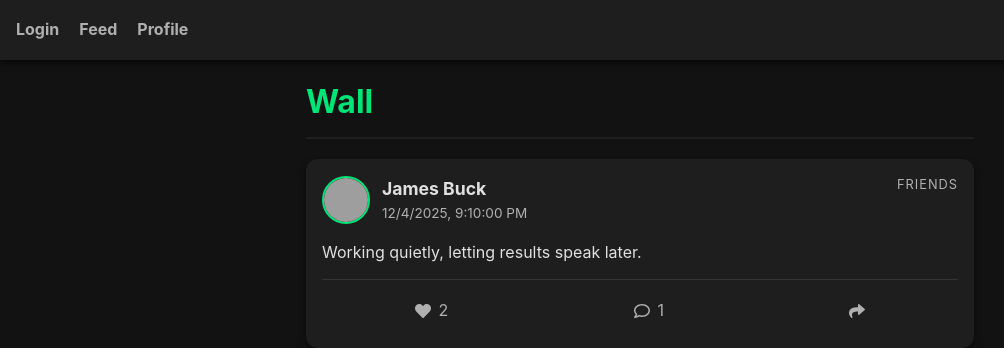
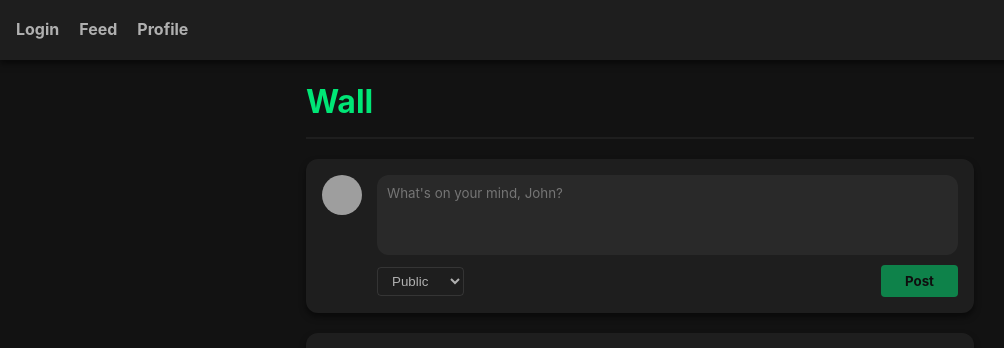
Before and after one commit to UniversityOfGdanskProjects/projekt-frontend-development-2025-2026-antek-bal, a React (Vite) app: page / in a window 1280 px wide. Shown: the top 348 px of the page, without its empty margins (0-1004 px from the left). Built offline with nearby package versions, Linux system fonts and the light colour scheme; grey boxes are pictures that could not be loaded.

Commit message:
Basic method for creating new post and some style

```diff
--- a/src/components/PostForm.jsx
+++ b/src/components/PostForm.jsx
@@ -0,0 +1,63 @@
+import {useState} from 'react';
+import './PostForm.scss';
+import {users} from '../data/mockData';
+
+function CreatePostForm({onAddPost}) {
+    const [content, setContent] = useState('');
+    const [visibility, setVisibility] = useState('public');
+
+    const currentUser = users.find(u => u.id === 1);
+
+    const handleSubmit = (e) => {
+        e.preventDefault();
+
+        if (!content.trim()) return;
+
+        const newPost = {
+            id: Date.now(),
+            author: currentUser.id,
+            description: content,
+            media: null,
+            date: new Date().toISOString(),
+            likes: 0,
+            comments: [],
+            visibility: visibility
+        };
+
+        onAddPost(newPost);
+
+        setContent('');
+    };
+
+    return (
+        <div className="create-post-card">
+            <div className="form-header">
+                <img src={currentUser.avatar} alt="me" className="avatar"/>
+                <div className="inputs">
+                    <textarea
+                        placeholder={`What's on your mind, ${currentUser.name}?`}
+                        value={content}
+                        onChange={(e) => setContent(e.target.value)}
+                    />
+
+                    <div className="form-actions">
+                        <select
+                            value={visibility}
+                            onChange={(e) => setVisibility(e.target.value)}
+                        >
+                            <option value="public">Public</option>
+                            <option value="friends">Friends</option>
+                            <option value="private">Private</option>
+                        </select>
+
+                        <button onClick={handleSubmit} disabled={!content.trim()}>
+                            Post
+                        </button>
+                    </div>
+                </div>
+            </div>
+        </div>
+    );
+}
+
+export default CreatePostForm;
--- a/src/components/PostForm.scss
+++ b/src/components/PostForm.scss
@@ -0,0 +1,82 @@
+@import '../styles/variables';
+
+.create-post-card {
+  background-color: $surface-color;
+  border-radius: $border-radius;
+  padding: $spacing-md;
+  box-shadow: $shadow-sm;
+  margin-bottom: 20px;
+
+  .form-header {
+    display: flex;
+    gap: 15px;
+
+    .avatar {
+      width: 40px;
+      height: 40px;
+      border-radius: 50%;
+      object-fit: cover;
+    }
+
+    .inputs {
+      flex: 1;
+      display: flex;
+      flex-direction: column;
+      gap: 10px;
+
+      textarea {
+        background-color: rgba(255, 255, 255, 0.05);
+        border: none;
+        border-radius: $border-radius;
+        padding: 10px;
+        color: $text-main;
+        resize: none;
+        min-height: 80px;
+        font-family: inherit;
+
+        &:focus {
+          outline: 1px solid $primary-color;
+        }
+      }
+
+      .form-actions {
+        display: flex;
+        justify-content: space-between;
+        align-items: center;
+
+        select {
+          background-color: transparent;
+          color: $text-secondary;
+          border: 1px solid rgba(255, 255, 255, 0.1);
+          padding: 5px 10px;
+          border-radius: 4px;
+          cursor: pointer;
+
+          option {
+            background-color: $surface-color;
+          }
+        }
+
+        button {
+          background-color: $primary-color;
+          color: #000;
+          font-weight: bold;
+          border: none;
+          padding: 8px 24px;
+          border-radius: 4px;
+          cursor: pointer;
+          transition: opacity 0.2s;
+
+          &:disabled {
+            opacity: 0.5;
+            cursor: not-allowed;
+          }
+
+          &:hover:not(:disabled) {
+            opacity: 0.9;
+          }
+        }
+      }
+    }
+  }
+}
--- a/src/pages/Feed.jsx
+++ b/src/pages/Feed.jsx
@@ -1,16 +1,25 @@
 import {users, posts} from "../data/mockData"
 import PostCard from "../components/PostCard"
+import PostForm from "../components/PostForm";
 import './Feed.scss'
+import {useState} from "react";
+
 
 function Feed() {
+    const [allPosts, updatePosts] = useState(posts);
+    const handleAddPost = (newPost) => {
+        updatePosts([...allPosts, newPost]);
+    }
+
     const CURRENT_USER_ID = 1;
     const currentUser = users.find(u => u.id === CURRENT_USER_ID);
-    const filteredPosts = posts.filter(p => p.visibility === "public" || (p.visibility === "friends" && currentUser.friends.includes(p.author)) || p.author === CURRENT_USER_ID);
+    const filteredPosts = allPosts.filter(p => p.visibility === "public" || (p.visibility === "friends" && currentUser.friends.includes(p.author)) || p.author === CURRENT_USER_ID);
     const sortedPosts = [...filteredPosts].sort((a, b) => new Date(b.date) - new Date(a.date))
 
     return (
         <div className="feed-page">
             <h1>Wall</h1>
+            <PostForm onAddPost={handleAddPost} />
             <div className="feed-posts">
                 {sortedPosts.map(post => {
                     const author = users.find(user => user.id === post.author)
```
